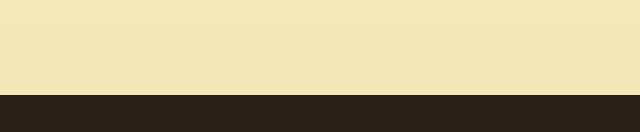
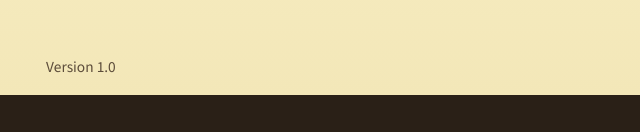
Before and after one commit to johnamarante/autoloo-web, a plain HTML site: page play.html in a window 1280 px wide. Shown: the part 665-797 px from the top of the page, 0-640 px from the left. Drawn offline with nearby package versions, Linux system fonts and the light colour scheme; a web font is replaced by a local one.

Commit message:
Publish autoloo-2 e78f96b4

```diff
--- a/src/game/ui/game.css
+++ b/src/game/ui/game.css
@@ -879,6 +879,15 @@ h2 {
   font-size: 0.66em;
 }
 
+.menu__version {
+  position: absolute;
+  left: 3em;
+  bottom: 1.2em;
+  margin: 0;
+  font-size: 1.2em;
+  color: var(--ink-soft);
+}
+
 .card-place--menu {
   top: 3em;
   bottom: 2em;
--- a/src/game/ui/menu.js
+++ b/src/game/ui/menu.js
@@ -6,6 +6,7 @@ import { tokenHtml, escapeHtml } from "./token.js";
 import { unitLook } from "./data.js";
 import { NAME_MAX } from "../net/player.js";
 import { handleSoundToggle, soundTogglesHtml } from "./sound-toggles.js";
+import { VERSION } from "../version.js";
 
 const UI = new URL("../../../assets/ui/", import.meta.url).href;
 
@@ -61,6 +62,7 @@ export function mountMenu(root, ctx) {
           .join("")}
       </div>
       <aside class="card-place card-place--menu" aria-live="polite"></aside>
+      <p class="menu__version">Version ${VERSION}</p>
       ${ctx.status?.player.needsName ? nameSetupHtml(ctx.status.player.name) : ""}
     </div>`;
 
--- /dev/null
+++ b/src/game/version.js
@@ -0,0 +1,2 @@
+// The game's version, shown at the bottom of the start screen.
+export const VERSION = "1.0";
```
